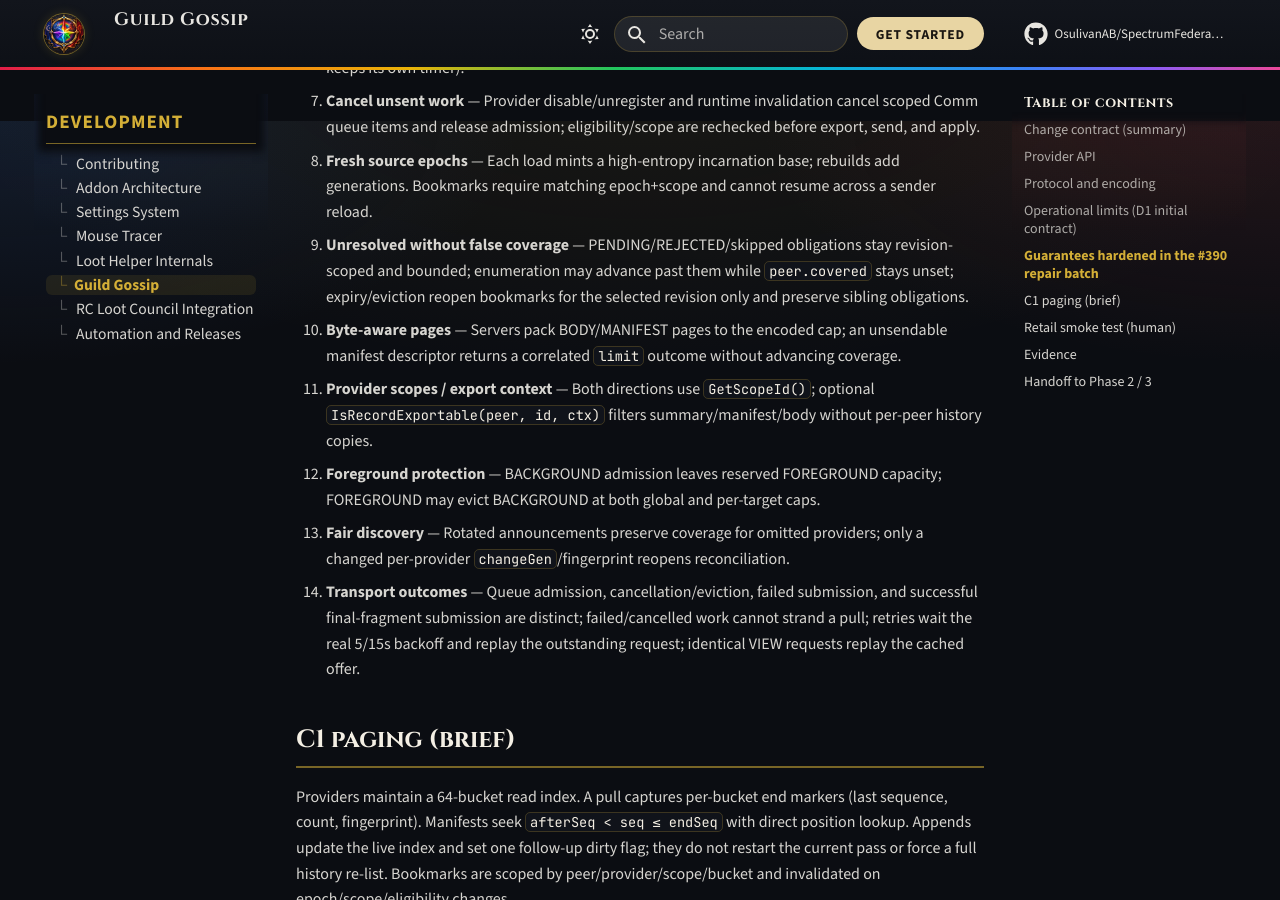
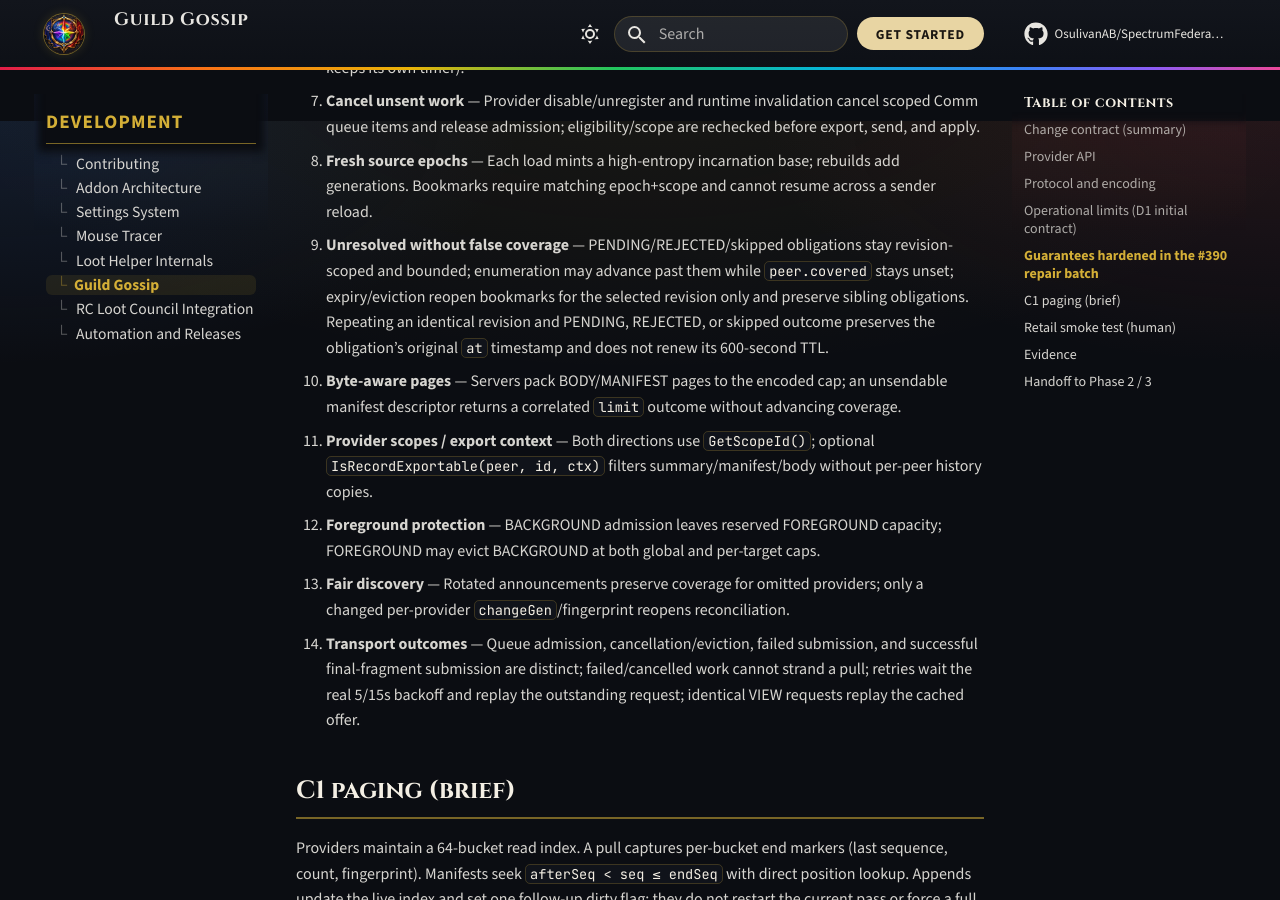
Before and after one commit to OsulivanAB/SpectrumFederation, an MkDocs documentation site: the page built from docs/development/guild-gossip/index.md, in a window 1280 px wide and 900 px high, scrolled down 4379 px. Built offline with MkDocs 1.6.1 and Material for MkDocs 9.7.7, drawn with Linux system fonts in a browser that asks for light colours; comment, search, counter and statistics services are not loaded.

Commit message:
Harden gossip discovery identity, pull follow-up, and lifecycle edges.
Include revision and changeGen independently in announcement fingerprints;
preserve mid-pull discovery follow-up; clear scope-dependent coverage on
verified guild changes; bind scopeIncompat to localScope; keep index builds
incomplete on GetRecordVersionFp errors; preserve synthetic cold walks across
AppendLocal; reject non-progress MANIFEST pages; avoid lease renew on deferred
MANIFEST; recheck live combat before discovery; reuse lifecycle frames across
shutdown/init; document identical unresolved TTL age; add F56–F66 regressions.

Co-authored-by: Anthony <OsulivanAB@users.noreply.github.com>

```diff
--- a/docs/development/guild-gossip/index.md
+++ b/docs/development/guild-gossip/index.md
@@ -122,7 +122,7 @@ Locked architecture is unchanged: C1/D1, uncompressed `B64CBOR`, raid independen
 6. **Dirty-driven index + idle** — Completed indexes are not re-listed every step; seeks start after the cursor; aggregate index/app budgets are shared; the 0.1s ticker stops when truly idle (discovery keeps its own timer).
 7. **Cancel unsent work** — Provider disable/unregister and runtime invalidation cancel scoped Comm queue items and release admission; eligibility/scope are rechecked before export, send, and apply.
 8. **Fresh source epochs** — Each load mints a high-entropy incarnation base; rebuilds add generations. Bookmarks require matching epoch+scope and cannot resume across a sender reload.
-9. **Unresolved without false coverage** — PENDING/REJECTED/skipped obligations stay revision-scoped and bounded; enumeration may advance past them while `peer.covered` stays unset; expiry/eviction reopen bookmarks for the selected revision only and preserve sibling obligations.
+9. **Unresolved without false coverage** — PENDING/REJECTED/skipped obligations stay revision-scoped and bounded; enumeration may advance past them while `peer.covered` stays unset; expiry/eviction reopen bookmarks for the selected revision only and preserve sibling obligations. Repeating an identical revision and PENDING, REJECTED, or skipped outcome preserves the obligation’s original `at` timestamp and does not renew its 600-second TTL.
 10. **Byte-aware pages** — Servers pack BODY/MANIFEST pages to the encoded cap; an unsendable manifest descriptor returns a correlated `limit` outcome without advancing coverage.
 11. **Provider scopes / export context** — Both directions use `GetScopeId()`; optional `IsRecordExportable(peer, id, ctx)` filters summary/manifest/body without per-peer history copies.
 12. **Foreground protection** — BACKGROUND admission leaves reserved FOREGROUND capacity; FOREGROUND may evict BACKGROUND at both global and per-target caps.
```
Also changed, not shown: 5 other files.
